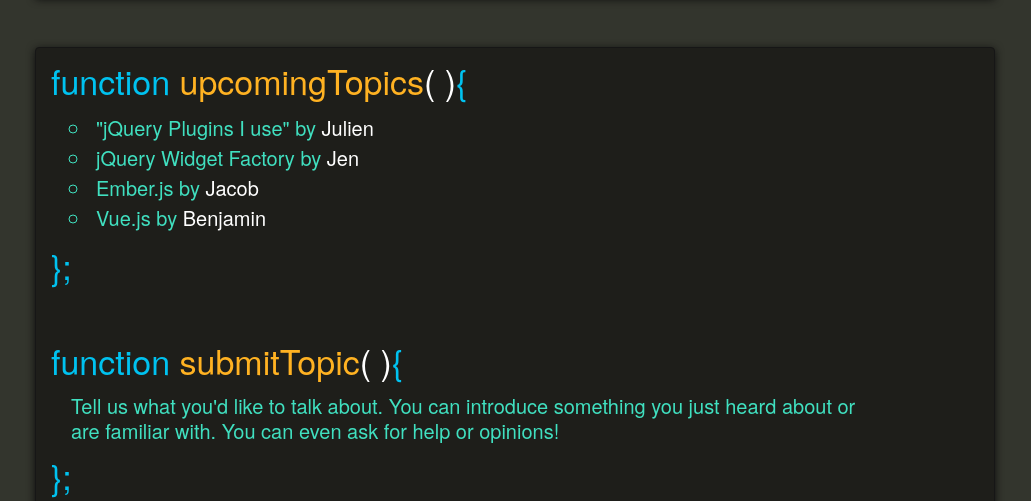
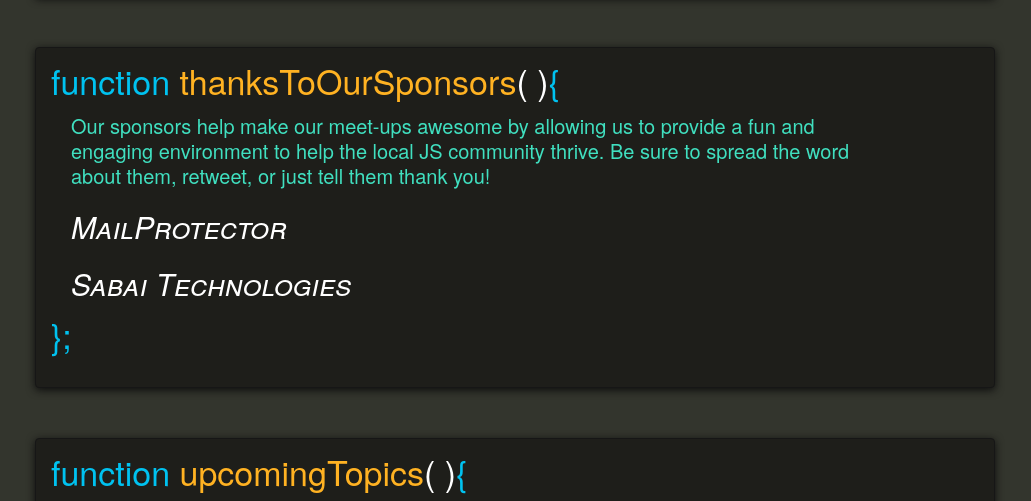
Before and after one commit to greenvillejs/greenvillejs.github.io, a plain HTML site: page index.html in a window 1280 px wide. Shown: the part 695-1196 px from the top of the page, without its empty margins (125-1156 px from the left). Drawn offline with Linux system fonts and the light colour scheme.

Commit message:
updated sponsors for may6 meetup

```diff
--- a/index.html
+++ b/index.html
@@ -67,6 +67,26 @@
       		<span class="title">};</span>
     	</div>
   	</div>
+
+<!-- SPONSORS -->
+  <div class="container" id="about">
+    <div class="section">
+      <span class="title">function
+          <span class="large_title"> thanksToOurSponsors</span><span class="parens">( )</span>{
+          </span>
+      <p>
+      Our sponsors help make our meet-ups awesome by allowing us to provide a fun and engaging environment to help the local JS community thrive. Be sure to spread the word about them, retweet, or just tell them thank you!
+      <br>
+        <!-- <p> -->
+
+          <p class="next-meet"><a target="_blank" href="http://www.mailprotector.com/">MailProtector</a></p>
+          <p class="next-meet"><a target="_blank" href="http://www.sabaitechnology.com/">Sabai Technologies</a></p>
+        <!-- </p> -->
+
+          <span class="title">};</span>
+    </div>
+  </div>
+
 <!-- TOPICS
 ======================= -->
 	<div class="container">
```
